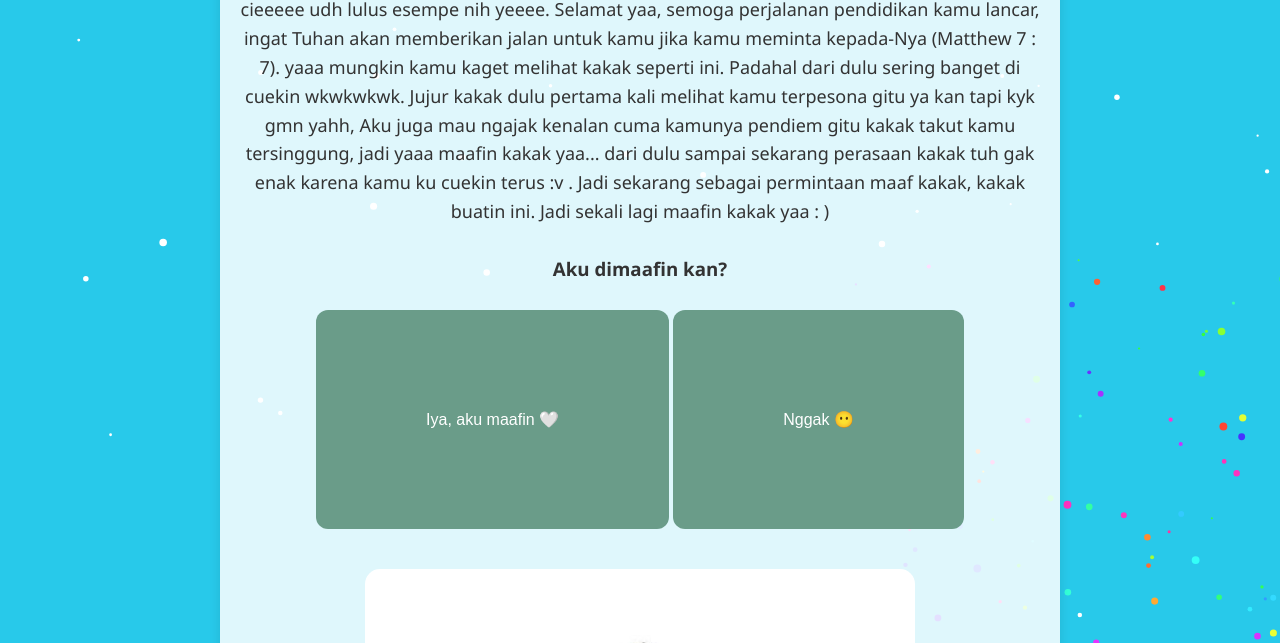
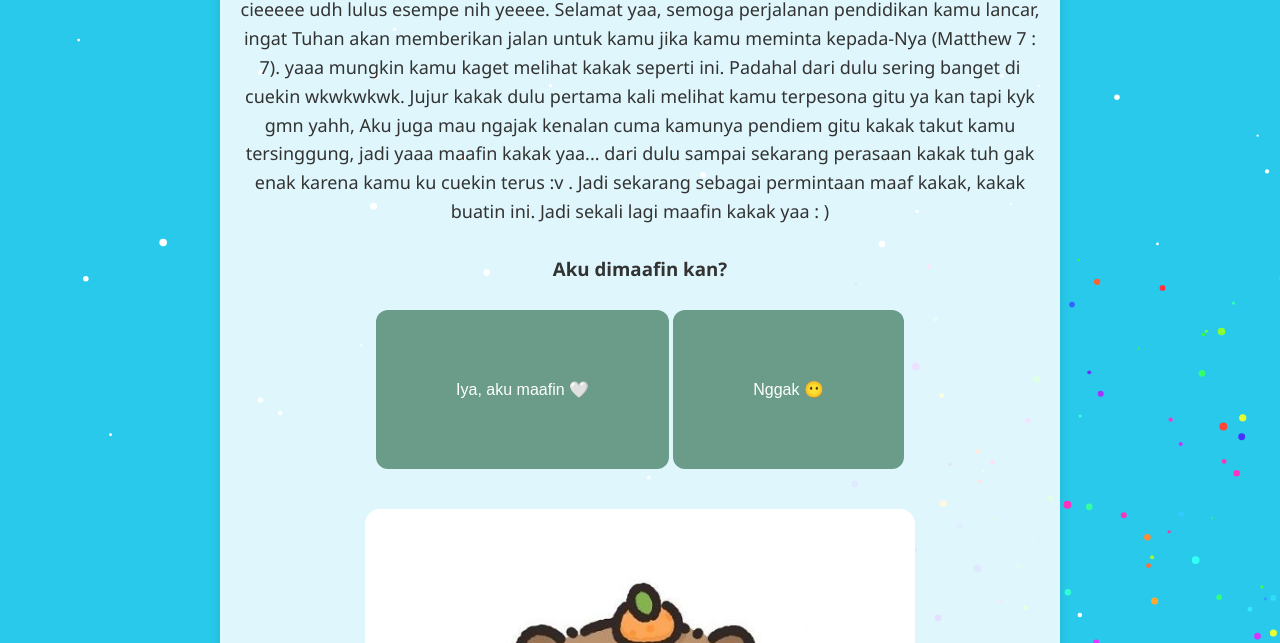
Before and after one commit to lnell19/nadine-project, a plain HTML site: page index.html in a window 1280 px wide. Shown: the part 157-800 px from the top of the page. Drawn offline with Linux system fonts and the light colour scheme.

Commit message:
Style.css

```diff
--- a/Style.css
+++ b/Style.css
@@ -48,7 +48,7 @@ p {
   background-color: #6a9c89;
   color: #fff;
   border: none;
-  padding: 100px 110px;
+  padding: 70px 80px;
   border-radius: 12px;
   cursor: pointer;
   font-size: 16px;
```
